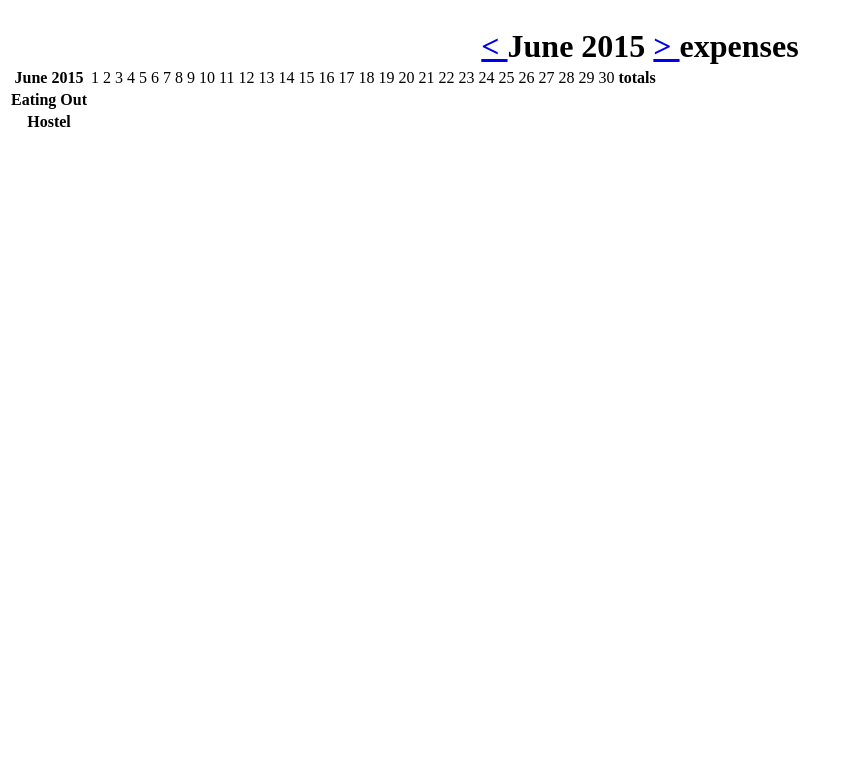
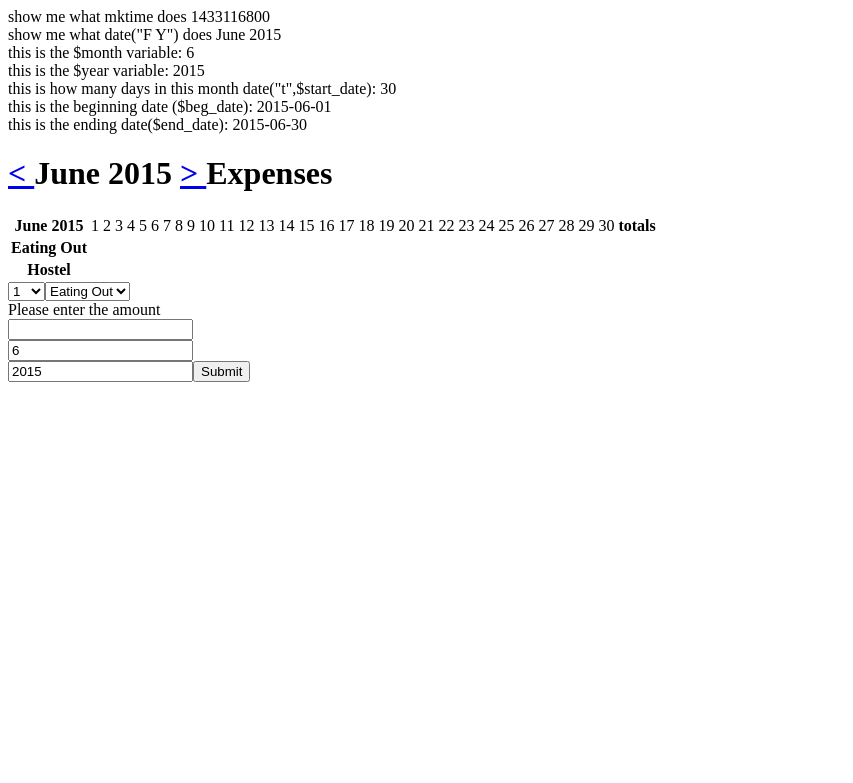
Before and after one commit to mz99/expense_tracker, a PHP site: page /index.php?month=6&year=2015 in a window 1280 px wide. Shown: the top 783 px of the page, without its empty margins (0-853 px from the left). Run offline with PHP 8.4, Linux system fonts and the light colour scheme; data that the repository does not hold is empty.

Commit message:
fixed days of month

```diff
--- a/index.php
+++ b/index.php
@@ -22,8 +22,9 @@
     }
 
     //setup timestamp variables
-    $start_month = mktime(0, 0, 0, $month, 1, $year);
-    $display_date = date("F Y",$start_month);
+    $start_date = mktime(0, 0, 0, $month, 1, $year);
+    $display_date = date("F Y",$start_date);
+
 
     //create connection to MySQL database
     $dbc = mysqli_connect('localhost','root','p2jxsb6c','Expense')
@@ -31,23 +32,34 @@
 
     //create variables with mock data to populate table
     $day = 1;
-    $days_in_month = date('t');
+    $days_in_month = date('t',$start_date);
+    $beg_date = date("Y-m-d",$start_date);
+    $end_date = date("Y",$start_date) . "-" . date("m",$start_date) . "-" . date("t",$start_date);
 
-    //create month & days general header
+    echo 'show me what mktime does  ' . $start_date;
+    echo '<br> show me what date("F Y") does '. $display_date;
+    echo '<br> this is the $month variable: ' . $month;
+    echo '<br> this is the $year variable: ' . $year;
+    echo '<br> this is how many days in this month date("t",$start_date): ' . $days_in_month;
+    echo '<br> this is the beginning date ($beg_date): ' . $beg_date;
+    echo '<br> this is the ending date($end_date): ' . $end_date;
     ?>
-    <h1 id=box1>
-        <a href="?month=<?php echo $month - 1; ?>&year=2015"> < </a>
+
+    <!-- create month & days general header -->
+
+    <h1>
+        <a href="?month=<?php echo $month - 1; ?>&year=<?php echo $year; ?>"> < </a>
         <?php echo $display_date; ?>
-        <a href="?month=<?php echo $month + 1; ?>&year=2015"> > </a>  expenses
+        <a href="?month=<?php echo $month + 1; ?>&year=<?php echo $year; ?>"> > </a>  Expenses
     </h1>
+
     <table>
-
     <?php
     echo "  <tr>\n";
     echo "    <th> $display_date </th>\n";
 
     //populate days of the month header
-    for($day=1;$day< $days_in_month;$day++){
+    for($day=1; $day<$days_in_month+1;$day++){
         echo "    <td>$day</td>\n";
     };
     echo "<th>totals</th>";
@@ -57,16 +69,14 @@
     echo "<tr>\n";
     echo "<th>Eating Out</th>\n";
 
-    //use this function in the future to lessen code for below
+    //create function to query a category
     function get_expenses_for_day($date, $type) {
         // Do SQL to get expense from database for day :)
         return "";
     }
 
     //Create Eating out category row
-    for($day=1; $day<$days_in_month; $day++){
-
-        // SELECT SUM(amount) as total_amount FROM Expense where type like 'Eating Out%' AND date = "2015-05-25" GROUP BY date
+    for($day=1; $day<$days_in_month+1; $day++){
         $query_eating = "SELECT SUM(amount) as total_amount FROM Expense where type like 'Eating Out%' AND date = '" .
             date("Y-m-d", mktime(0, 0, 0, $month, $day, $year)).
             "' GROUP BY date;";
@@ -77,11 +87,10 @@
     };
 
     //Create Eating out totals row
-        $query_eating_totals = "SELECT SUM(amount) as total_amount FROM Expense where (type like 'Eating Out%') AND (date between '2015-05-01' AND '2015-05-31')";
-        $result_eating_totals = mysqli_query($dbc, $query_eating_totals) or die("that didn't work" + mysqli_error($dbc));
-        $row = mysqli_fetch_array($result_eating_totals);
-        echo "    <th>" . $row["total_amount"] . "</th>\n";
-
+    $query_eating_totals = "SELECT SUM(amount) as total_amount FROM Expense where (type like 'Eating Out%') AND (date between '".     $beg_date . "' AND '". $end_date . "')";
+    $result_eating_totals = mysqli_query($dbc, $query_eating_totals) or die("that didn't work" + mysqli_error($dbc));
+    $row = mysqli_fetch_array($result_eating_totals);
+    echo "    <th>" . $row["total_amount"] . "</th>\n";
     echo "</tr>\n";
 
 
@@ -93,9 +102,8 @@
     $result_hostel = mysqli_query($dbc, $query_hostel)
         or die("that didn't work");
 
-    for ($day=1; $day<$days_in_month; $day++){
-
-    $query_eating = "SELECT SUM(amount) as total_amount FROM Expense where type like 'Hostel' AND date = '" .
+    for ($day=1; $day<$days_in_month+1; $day++){
+        $query_eating = "SELECT SUM(amount) as total_amount FROM Expense where type like 'Hostel' AND date = '" .
         date("Y-m-d", mktime(0, 0, 0, $month, $day, $year)).
         "' GROUP BY date;";
         $result_eating = mysqli_query($dbc, $query_eating) or die("that didn't work" + mysqli_error($dbc));
@@ -110,7 +118,30 @@
     echo "</tr>\n";
     echo "</table>";
     mysqli_close($dbc);
+?>
 
+<?php
+    echo '<form name="update" method="post" action="day_amount.php">';
+    echo '  <select name="day">';
+
+    for ($day=1; $day<$days_in_month+1; $day++){
+        echo "<option value=$day>$day</option><br/>";
+    }
+    echo '</select>';
+    echo '<select name="category">';
+        echo '<option value="Eating out">Eating Out</option>';
+        echo '<option value="Hostel">Hostel</option>';
+    echo '</select><br/>';
+    echo 'Please enter the amount';
+    echo '<br/><input type="text" name="amount">';
+
+
+    echo "<br/><input type='text' id='hide' name='month' value=$month>";
+    echo "<br/><input type='text' id='hide' name='year' value=$year>";
+    echo '<input id="button" type="submit">';
+    echo '</form>';
 ?>
+
+
 </body>
 </html>
```
